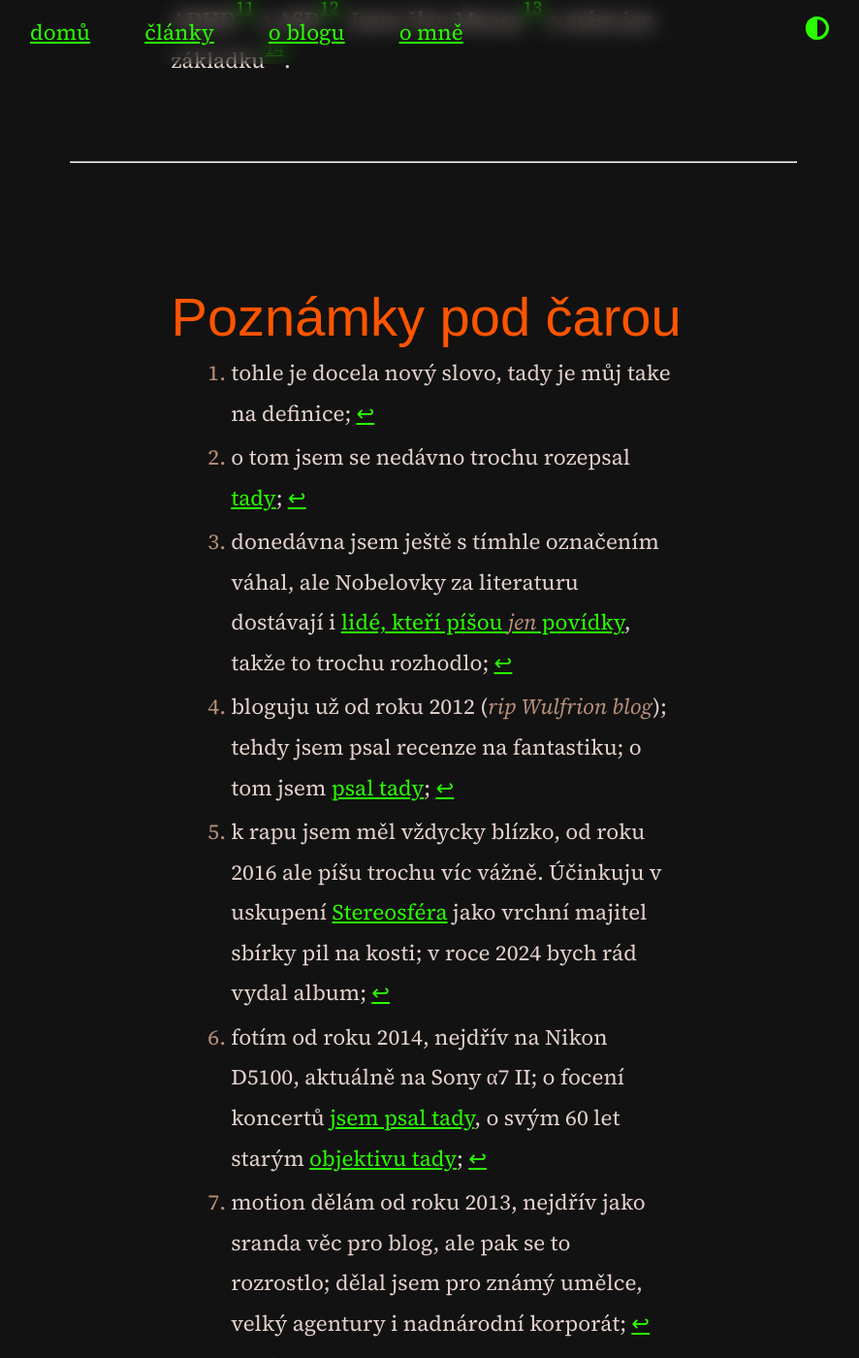
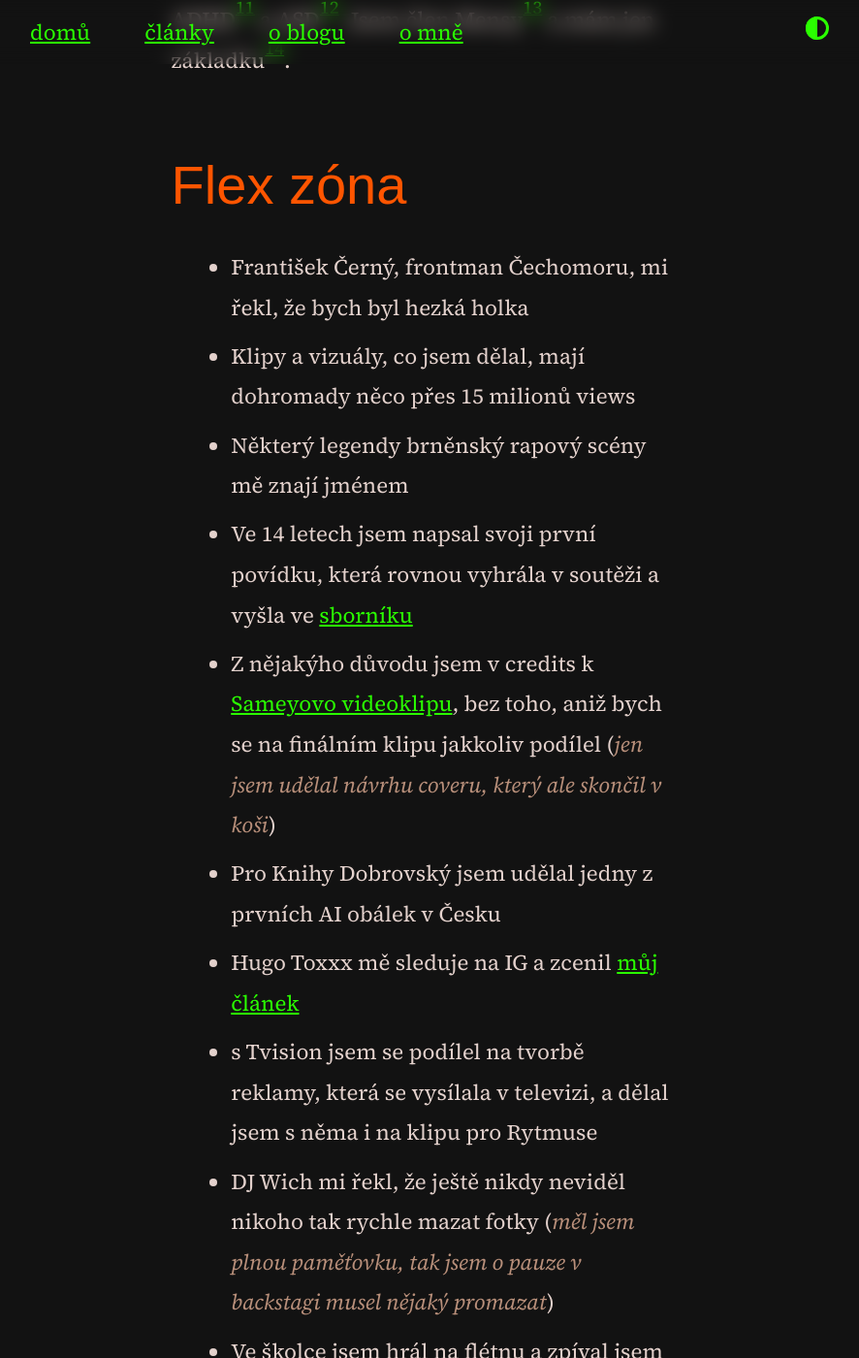
Before and after one commit to scherrer-txt/bts, a Jekyll site: the page built from o-mne.md, in a window 1280 px wide and 1400 px high, scrolled down 1431 px. Shown: the whole window at 97% size, without its empty margins (193-1079 px from the left). Built offline with Jekyll 4.4.1, drawn with Linux system fonts in a browser that asks for light colours; some web fonts are replaced; some of the changed text lies outside the part shown.

Commit message:
edited "about me"

```diff
--- a/o-mne.md
+++ b/o-mne.md
@@ -18,17 +18,31 @@
 - [seznam anime, který jsem viděl](https://anilist.co/user/scherrer/animelist)
 
 ## Jsem
-O tom jsem [psal tady](bezcasi-ktery-meni-zivot), ale ve zkratce:
+Něco o sobě jsem [napsal tady](bezcasi-ktery-meni-zivot), ale ve zkratce:
 
 Jsem transdisciplinární[^1] tvůrce/designer/umělec, neurohacker[^2], spisovatel[^3] a blogger[^4], rapper[^5],
 fotograf[^6], motion designer[^7], nezávislý herní vývojář[^8], event producer[^9] a public speaker[^10]. Mám ADHD[^11] a ASD[^12]. Jsem člen Mensy[^13] a mám jen základku[^14].
+
+## Flex zóna
+- František Černý, frontman Čechomoru, mi řekl, že bych byl hezká holka
+- Klipy a vizuály, co jsem dělal, mají dohromady něco přes 15 milionů views
+- Některý legendy brněnský rapový scény mě znají jménem
+- Ve 14 letech jsem napsal svoji první povídku, která rovnou vyhrála v soutěži a vyšla ve [sborníku](https://www.goodreads.com/book/show/16174961-urban-legends-o-ima-d-t)
+- Z nějakýho důvodu jsem v credits k [Sameyovo videoklipu](https://www.youtube.com/watch?v=bUX3DgM9_t0), bez toho, aniž bych se na finálním klipu jakkoliv podílel (*jen jsem udělal návrhu coveru, který ale skončil v koši*)
+- Pro Knihy Dobrovský jsem udělal jedny z prvních AI obálek v Česku
+- Hugo Toxxx mě sleduje na IG a zcenil [můj článek](kreativita-originalita-a-rap)
+- s Tvision jsem se podílel na tvorbě reklamy, která se vysílala v televizi, a dělal jsem s něma i na klipu pro Rytmuse
+- DJ Wich mi řekl, že ještě nikdy neviděl nikoho tak rychle mazat fotky (*měl jsem plnou paměťovku, tak jsem o pauze v backstagi musel nějaký promazat*)
+- Ve školce jsem hrál na flétnu a zpíval jsem ve sboru s Calinem
+- Ochutnal jsem přes [200 rumů](nekdo-to-rad-sladky)
+- Byl jsem týden v Japonsku (*Tokio—Kjóto—Ósaka—Hirošima*), při čekání na vlak jsem se zkamarádil s šéfkuchařem hotelu u Fudži a jeho dvěma kamarádama (*co byli nejspíš mafiáni*)
 
 ---
 ## Poznámky pod čarou
 
 {: data-content=“footnotes“}
 
-[^1]: tohle je docela nový slovo, tady je můj take na definice;
+[^1]: tohle je docela nový slovo, moje [definice tady](notes/2024-03-29-transdisciplinarita.html);
 [^2]: o tom jsem se nedávno trochu rozepsal [tady](beru-5-prasku-kazdy-rano);
 [^3]: donedávna jsem ještě s tímhle označením váhal, ale Nobelovky za literaturu dostávají i [lidé, kteří píšou *jen* povídky](https://en.wikipedia.org/wiki/Alice_Munro), takže to trochu rozhodlo;
 [^4]: bloguju už od roku 2012 (*rip Wulfrion blog*); tehdy jsem psal recenze na fantastiku; o tom jsem [psal tady](jak-se-prichazi-o-sny);
```
Also changed, not shown: notes/2024-03-29-transdisciplinarita.md (+19 -2 lines), 1 other file.
